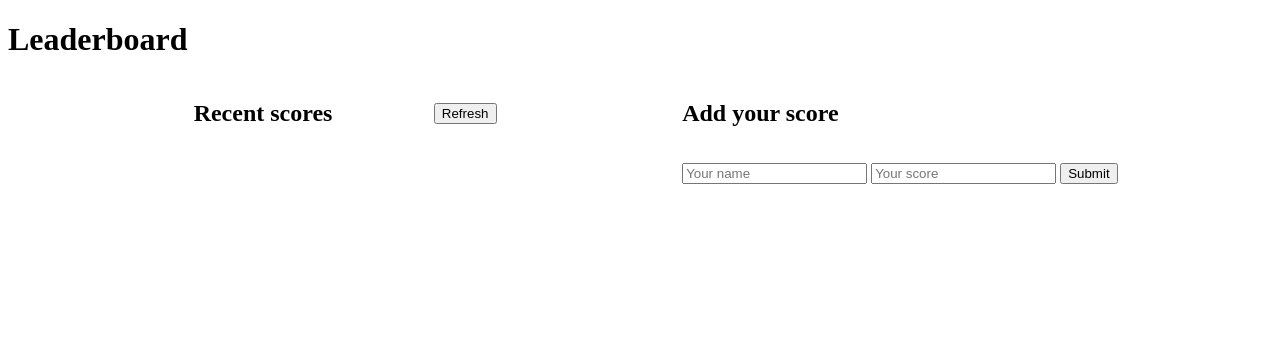
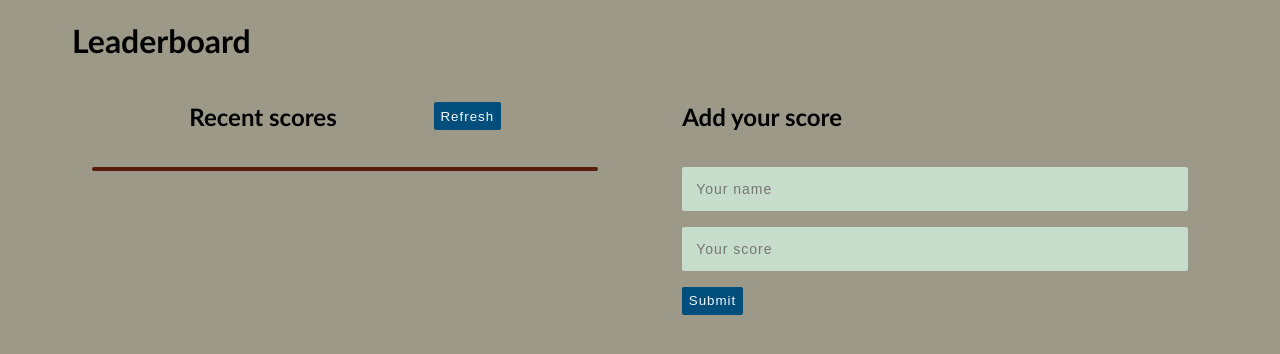
Before and after one commit to julzedz/leaderboard, a website built with webpack: page src/index.html in a window 1280 px wide. Built offline with nearby package versions, Linux system fonts and the light colour scheme; no server answers.

Commit message:
Add styles to page

```diff
--- a/src/style.css
+++ b/src/style.css
@@ -1,6 +1,20 @@
+body {
+  background: #9c9989;
+  font-family: 'Trebuchet MS', 'Lucida Sans Unicode', 'Lucida Grande', 'Lucida Sans', Arial, sans-serif;
+}
+
+h1 {
+  margin-left: 2em;
+}
+
 main {
   display: flex;
   justify-content: space-evenly;
+}
+
+li {
+  list-style: none;
+  width: 100%;
 }
 
 .score-section {
@@ -20,6 +34,50 @@ main {
   gap: 1em;
 }
 
+#form {
+  display: flex;
+  flex-direction: column;
+  gap: 1em;
+}
+
+#user,
+#score {
+  padding: 1em;
+  background: #c7ddcc;
+  font-size: 14px;
+  border: none;
+  border-radius: 2px;
+  letter-spacing: 1px;
+}
+
 .btn {
   width: fit-content;
+  padding: 0.5em;
+  border: none;
+  border-radius: 2px;
+  font-weight: 300;
+  letter-spacing: 1px;
+  color: #f0f8ff;
+  background-color: #004e7c;
+  cursor: pointer;
 }
+
+.scores-box {
+  border: 2px #591c0b solid;
+  background: #c7ddcc;
+  padding: 0;
+  overflow-x: hidden;
+  max-height: 50%;
+  border-radius: 10px;
+}
+
+#item {
+  height: 1.5em;
+  border-bottom: 1px rgb(181, 178, 178) solid;
+  padding: 0.5em;
+  padding-left: 1em;
+  display: flex;
+  align-items: center;
+  font-size: 1em;
+  letter-spacing: 1px;
+}
```
